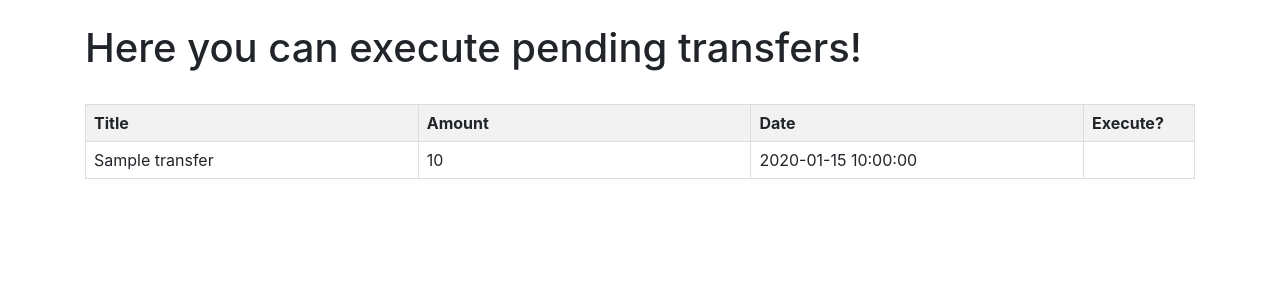
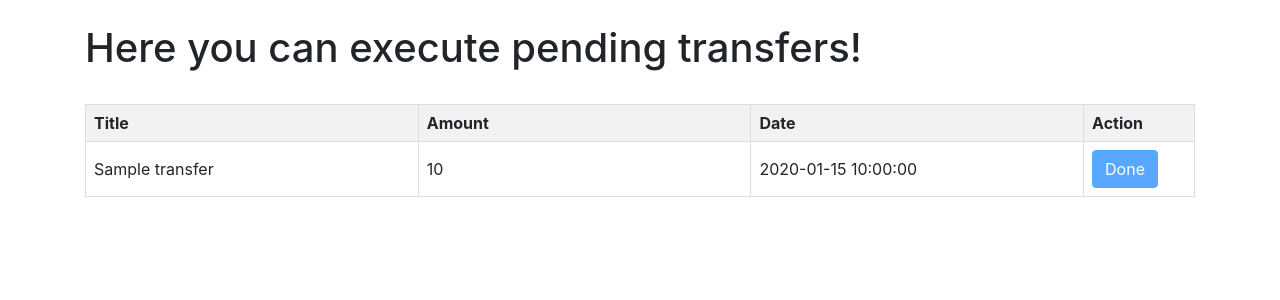
Before and after one commit to magdalenasloninska/wdbk-playground, a Flask app: page /execute-transfers in a window 1280 px wide. Shown: the part 40-340 px from the top of the page. Run offline with Flask 3, Linux system fonts and the light colour scheme; a user stored in the database is signed in; tables that the repository leaves empty hold one stand-in row (values such as "Sample post"); some libraries are stand-ins or nearby versions.

Commit message:
Divide transfers into pending and executed

```diff
--- a/bank/website/models.py
+++ b/bank/website/models.py
@@ -12,6 +12,7 @@ class Transfer(db.Model):
     recipient = db.Column(db.Integer, db.ForeignKey('user.id'))
     amount = db.Column(db.Integer)
     date = db.Column(db.DateTime(timezone=True), default=func.now())
+    is_executed = db.Column(db.Boolean, default=False)
 
 class User(db.Model, UserMixin):
     id = db.Column(db.Integer, primary_key=True)
--- a/bank/website/templates/base.html
+++ b/bank/website/templates/base.html
@@ -23,15 +23,21 @@
         width: 100%;
         border-collapse: collapse;
       }
+
       th, td {
         border: 1px solid #dddddd;
         text-align: left;
         padding: 8px;
         width: 30%;
       }
+
       th {
         background-color: #f2f2f2;
         font-weight: bold;
+      }
+
+      .checkbox-container input[type="checkbox"] {
+        margin-right: 10px;
       }
     </style>
   </head>
--- a/bank/website/templates/execute_transfers.html
+++ b/bank/website/templates/execute_transfers.html
@@ -11,14 +11,23 @@
     <th>Title</th>
     <th>Amount</th>
     <th>Date</th>
-    <th>Execute?</th>
+    <th>Action</th>
   </tr>
   {% for transfer in transfers %}
   <tr>
     <td>{{ transfer.title }}</td>
     <td>{{ transfer.amount }}</td>
     <td>{{ transfer.date }}</td>
-    <td></td>
+    <td>
+      {% if transfer.is_executed %}
+        <button class="btn btn-primary" disabled>Done</button>
+      {% else %}
+        <form method="POST">
+          <input type="hidden" name="transfer_id" value="{{ transfer.id }}">
+          <button type="submit" class="btn btn-primary">Execute</button>
+        </form>
+      {% endif %}
+    </td>
   </tr>
   {% endfor %}
 </table>
--- a/bank/website/views.py
+++ b/bank/website/views.py
@@ -80,9 +80,15 @@ def summary():
 def history():
     return render_template("history.html", user=current_user)
 
-@views.route('/execute-transfers', methods=['GET'])
+@views.route('/execute-transfers', methods=['GET', 'POST'])
 @login_required
 def execute_transfers():
+    if request.method == 'POST':
+        selected_transfer_id = request.form.get('transfer_id')
+        selected_transfer = Transfer.query.filter_by(id=selected_transfer_id).first()
+        selected_transfer.is_executed = True
+        db.session.commit()
+
     transfers = Transfer.query.all()
     return render_template("execute_transfers.html", user=current_user, transfers=transfers)
 
```
